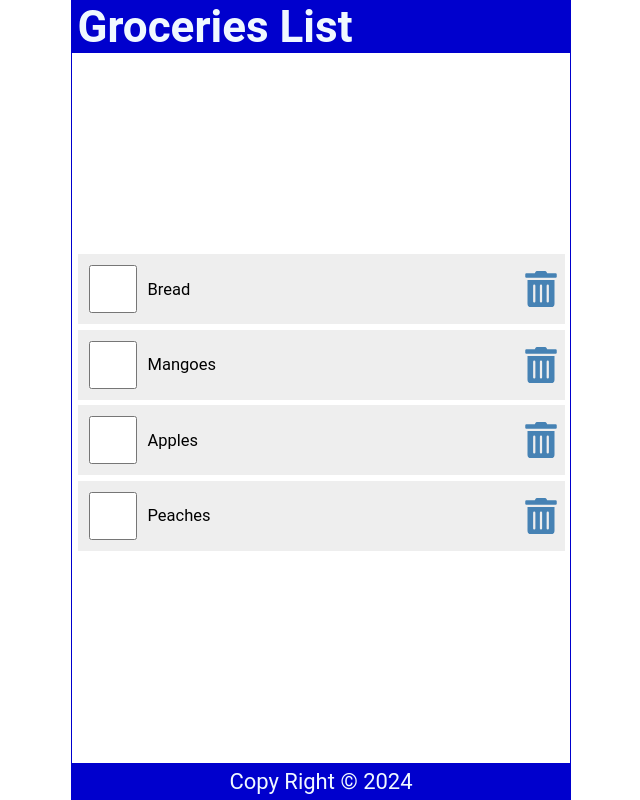
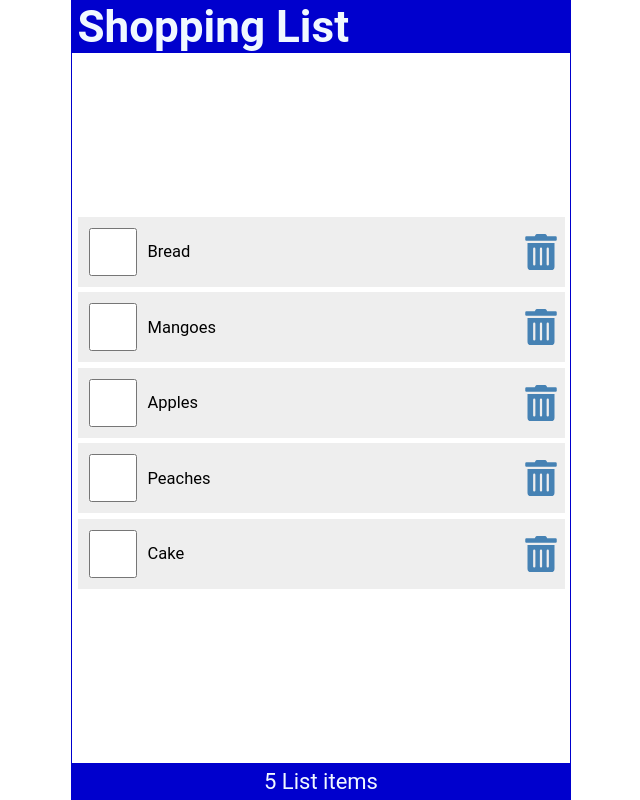
Before and after one commit to msadeedashraf/FSDReact, a React (Create React App) app in the folder day7/: page / in a window 1280 px wide. Shown: the whole page, without its empty margins (319-959 px from the left). Built offline with nearby package versions, Linux system fonts and the light colour scheme.

Commit message:
shoppinglist props and pros drilling from one component to another component

```diff
--- a/day7/src/App.js
+++ b/day7/src/App.js
@@ -1,15 +1,66 @@
 //import "./App.css";
 import "./style.css";
+import { useState } from "react";
 
 import Footer from "./Footer";
 import Header from "./Header";
 import Main from "./Main";
 function App() {
+  const [items, setItems] = useState([
+    {
+      id: 1,
+      checked: false,
+      item: "Bread",
+    },
+    {
+      id: 2,
+      checked: false,
+      item: "Mangoes",
+    },
+    {
+      id: 3,
+      checked: false,
+      item: "Apples",
+    },
+    {
+      id: 4,
+      checked: false,
+      item: "Peaches",
+    },
+    {
+      id: 5,
+      checked: false,
+      item: "Cake",
+    },
+  ]);
+
+  const handelCheck = (id) => {
+    const listItems = items.map((item) =>
+      item.id === id ? { ...item, checked: !item.checked } : item
+    );
+
+    setItems(listItems);
+
+    localStorage.setItem("grocerylist", JSON.stringify(listItems));
+  };
+
+  const handelDelete = (id) => {
+    const listItems = items.filter((item) => item.id !== id);
+    setItems(listItems);
+
+    localStorage.setItem("grocerylist", JSON.stringify(listItems));
+  };
+
   return (
     <div className="App">
-      <Header />
-      <Main learn="React Hooks" />
-      <Footer />
+      <Header title="Shopping List" />
+      <Main
+        items={items}
+        setItem={setItems}
+        handelCheck={handelCheck}
+        handelDelete={handelDelete}
+      />
+      <Footer length={items.length} />
     </div>
   );
 }
--- a/day7/src/Footer.js
+++ b/day7/src/Footer.js
@@ -1,9 +1,11 @@
 import React from "react";
 
-const Footer = () => {
+const Footer = ({ length }) => {
   return (
     <footer>
-      <p>Copy Right &copy; 2024</p>
+      <p>
+        {length} List {length === 1 ? "item" : "items"}
+      </p>
     </footer>
   );
 };
--- a/day7/src/Header.js
+++ b/day7/src/Header.js
@@ -1,11 +1,69 @@
 import React from "react";
 
-const Header = () => {
+const Header = ({ title }) => {
   return (
     <header>
-      <h1>Groceries List</h1>
+      <h1>{title}</h1>
     </header>
   );
 };
 
 export default Header;
+
+/*
+//Default props
+import React from "react";
+
+const Header = ({title}) => {
+  return (
+    <header>
+      <h1>{title}</h1>
+    </header>
+  );
+};
+
+Header.defaultProps = {
+  title: "SimpleList",
+};
+
+export default Header;
+
+*/
+
+/*
+//Default Props using Props
+import React from "react";
+
+const Header = (props) => {
+  return (
+    <header>
+      <h1>{props.title}</h1>
+    </header>
+  );
+};
+
+Header.defaultProps = {
+  title: "SimpleList",
+};
+
+export default Header;
+
+*/
+
+/*
+//Props using Props
+import React from "react";
+
+const Header = (props) => {
+  return (
+    <header>
+      <h1>{props.title}</h1>
+    </header>
+  );
+};
+
+
+
+export default Header;
+
+*/
--- /dev/null
+++ b/day7/src/ItemList.js
@@ -0,0 +1,33 @@
+import React from "react";
+
+import { FaTrashAlt } from "react-icons/fa";
+
+const ItemList = ({ items, handelCheck, handelDelete }) => {
+  console.log(items);
+  return (
+    <ul>
+      {items.map((item) => (
+        <li className="item">
+          <input
+            onChange={() => handelCheck(item.id)}
+            type="checkbox"
+            checked={item.checked}
+          />
+          <label
+            style={item.checked ? { textDecoration: "line-through" } : null}
+            onDoubleClick={() => handelCheck(item.id)}
+          >
+            {item.item}
+          </label>
+          <FaTrashAlt
+            onClick={() => handelDelete(item.id)}
+            role="button"
+            tabIndex="0"
+          />
+        </li>
+      ))}
+    </ul>
+  );
+};
+
+export default ItemList;
--- a/day7/src/Main.js
+++ b/day7/src/Main.js
@@ -1,72 +1,15 @@
 import React from "react";
-import { useState } from "react";
-import { FaTrashAlt } from "react-icons/fa";
-const Main = () => {
-  const [items, setItems] = useState([
-    {
-      id: 1,
-      checked: false,
-      item: "Bread",
-    },
-    {
-      id: 2,
-      checked: false,
-      item: "Mangoes",
-    },
-    {
-      id: 3,
-      checked: false,
-      item: "Apples",
-    },
-    {
-      id: 4,
-      checked: false,
-      item: "Peaches",
-    },
-  ]);
+import ItemList from "./ItemList";
 
-  const handelCheck = (id) => {
-    const listItems = items.map((item) =>
-      item.id === id ? { ...item, checked: !item.checked } : item
-    );
-
-    setItems(listItems);
-
-    localStorage.setItem("grocerylist", JSON.stringify(listItems));
-  };
-
-  const handelDelete = (id) => {
-    const listItems = items.filter((item) => item.id !== id);
-    setItems(listItems);
-
-    localStorage.setItem("grocerylist", JSON.stringify(listItems));
-  };
-
+const Main = ({ items, handelDelete, handelCheck }) => {
   return (
     <main>
       {items.length ? (
-        <ul>
-          {items.map((item) => (
-            <li className="item" key={item.id}>
-              <input
-                onChange={() => handelCheck(item.id)}
-                type="checkbox"
-                checked={item.checked}
-              />
-              <label
-                style={item.checked ? { textDecoration: "line-through" } : null}
-                onDoubleClick={() => handelCheck(item.id)}
-              >
-                {item.item}
-              </label>
-              <FaTrashAlt
-                onClick={() => handelDelete(item.id)}
-                role="button"
-                tabIndex="0"
-              />
-            </li>
-          ))}
-        </ul>
+        <ItemList
+          items={items}
+          handelDelete={handelDelete}
+          handelCheck={handelCheck}
+        />
       ) : (
         <p style={{ marginTop: "2rem" }}>Your list is empty</p>
       )}
```
Also changed, not shown: day7/src/LineItem.js (added, +27 -0 lines).
